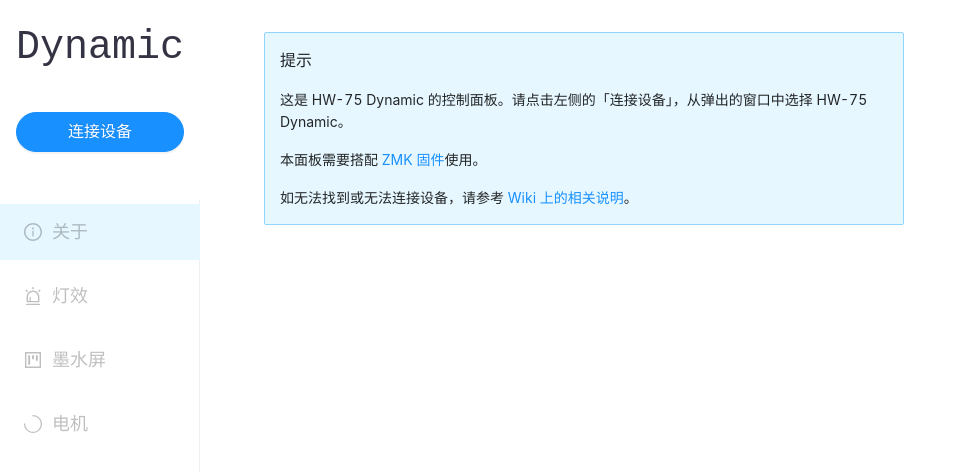
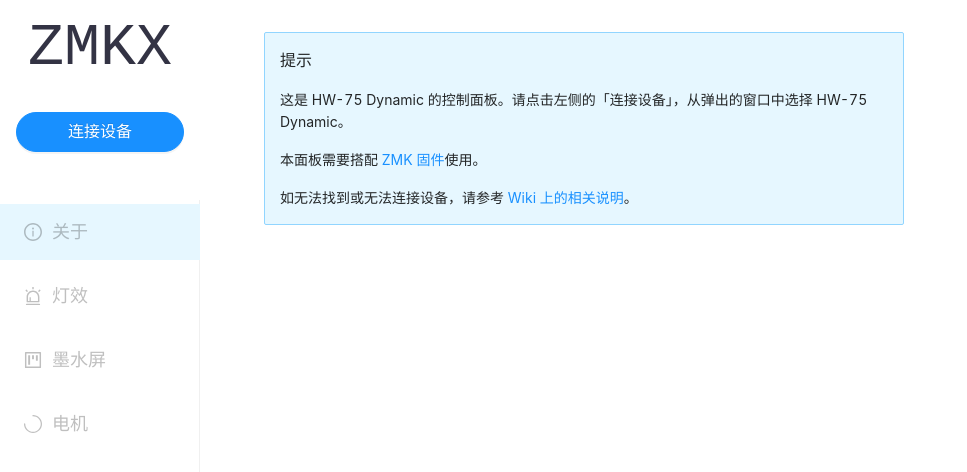
Before and after one commit to xingrz/zmkx.app, a Vue app: page / in a window 1280 px wide. Shown: the top 472 px of the page, without its empty margins (0-967 px from the left). Built offline with nearby package versions, Linux system fonts and the light colour scheme.

Commit message:
Rebrand to ZMKX

```diff
--- a/index.html
+++ b/index.html
@@ -5,7 +5,7 @@
   <meta charset="utf-8">
   <meta http-equiv="X-UA-Compatible" content="IE=edge">
   <meta name="viewport" content="width=device-width,initial-scale=1.0">
-  <title>Dynamic Control</title>
+  <title>ZMKX</title>
 </head>
 
 <body>
--- a/src/App.vue
+++ b/src/App.vue
@@ -1,7 +1,7 @@
 <template>
   <a-layout :class="$style.container">
     <a-layout-sider v-model:collapsed="collapsed" breakpoint="lg" :style="{ background: 'none' }">
-      <div :class="$style.logo" v-show="!collapsed">Dynamic</div>
+      <div :class="$style.logo" v-show="!collapsed">ZMKX</div>
       <div :class="$style.device">
         <template v-if="collapsed">
           <a-button v-if="device" shape="circle" size="large" @click="comm.close">
@@ -142,7 +142,7 @@
 .logo {
   height: 64px;
   font-family: 'Courier New', Courier, monospace;
-  font-size: 40px;
+  font-size: 60px;
   line-height: 64px;
   text-align: center;
   margin-top: 16px;
```
